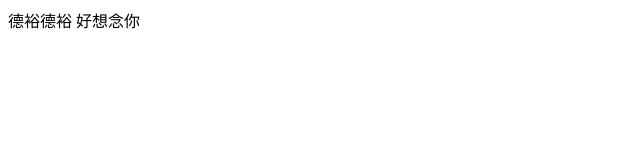
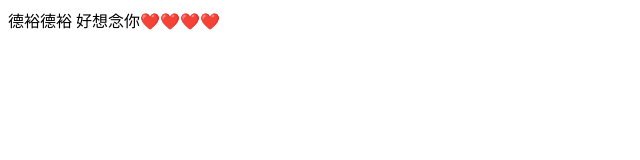
Before and after one commit to fornon-droid/fornon-droid.github.io, a plain HTML site: page index.html in a window 1280 px wide. Shown: the whole page, without its empty margins (0-640 px from the left). Drawn offline with Linux system fonts and the light colour scheme.

Commit message:
Update index.html

```diff
--- a/index.html
+++ b/index.html
@@ -6,6 +6,6 @@
     <title>Document</title>
 </head>
 <body>
-    德裕德裕 好想念你
+    德裕德裕 好想念你❤️❤️❤️❤️
 </body>
 </html>
```
